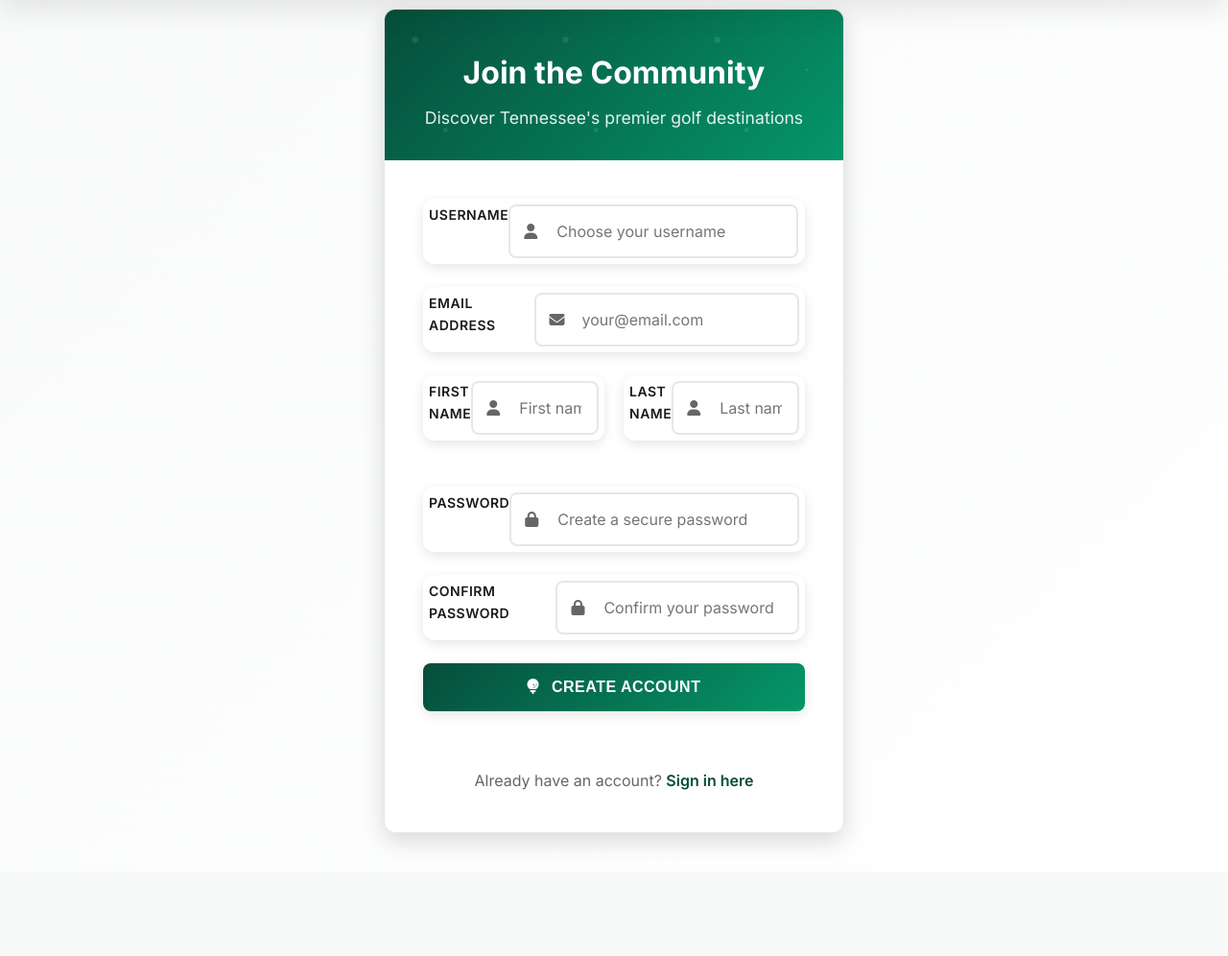
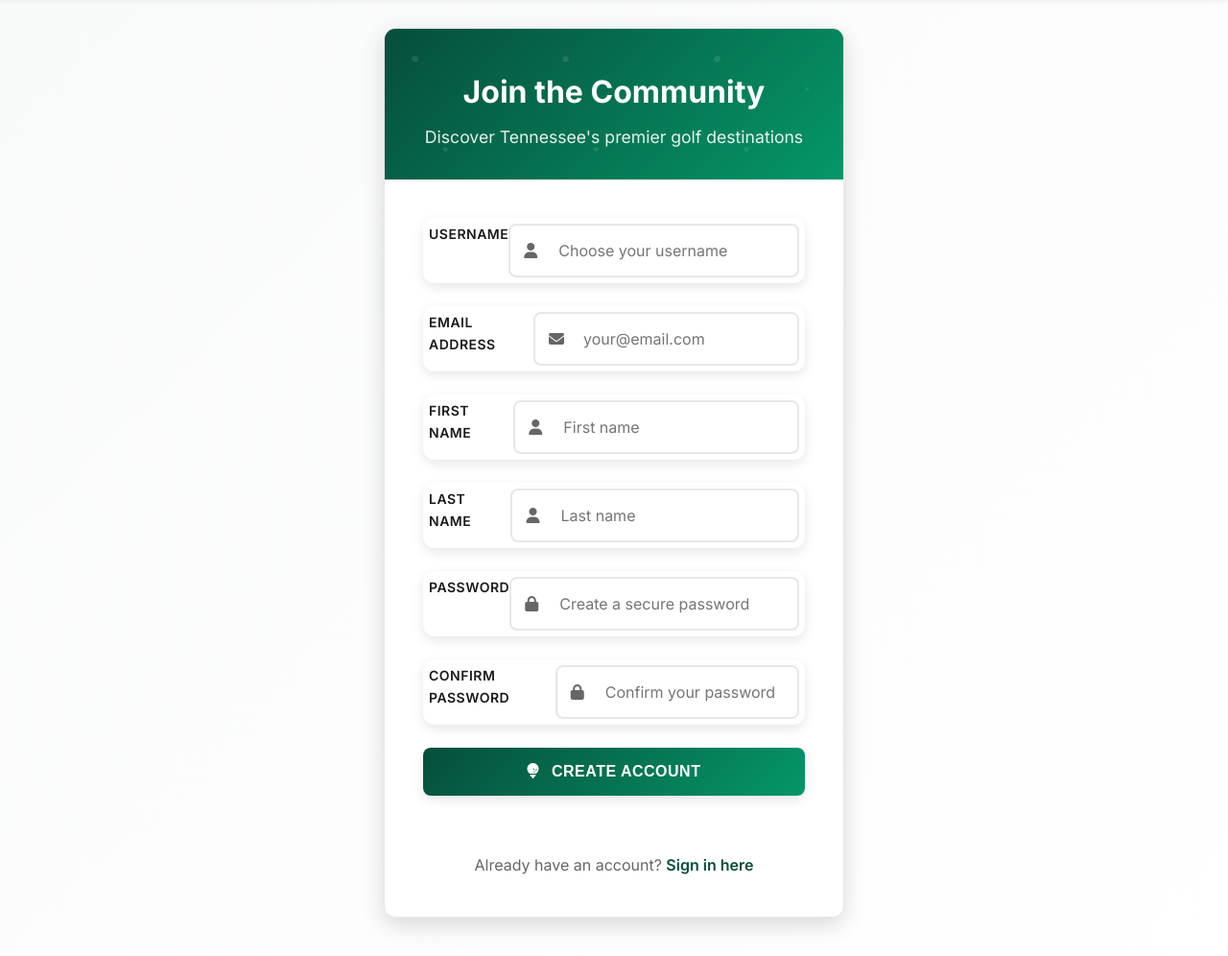
Before and after one commit to xxxentity/tennessee-golf-courses, a PHP site: page /auth/register.php in a window 1280 px wide. Shown: the part 111-1107 px from the top of the page at 96% size. Before the commit the page ends 990 px from the top, so only its background shows below. Run offline with PHP 8.4, Linux system fonts and the light colour scheme.

Commit message:
Fix registration page layout and navbar issues
- Stack all form fields in single column (no two-column layout)
- Increase input height to 56px to prevent placeholder text cutoff
- Fix navbar positioning for proper scroll behavior
- Improve label and input alignment
- Better padding for icon inputs

🤖 Generated with [Claude Code](https://claude.ai/code)

Co-Authored-By: Claude <noreply@anthropic.com>

```diff
--- a/auth/register.php
+++ b/auth/register.php
@@ -13,12 +13,22 @@
             min-height: 100vh;
         }
 
+        .header {
+            position: fixed;
+            top: 40px;
+            left: 0;
+            right: 0;
+            z-index: 1000;
+            background: var(--bg-white);
+            box-shadow: var(--shadow-light);
+        }
+
         .auth-page {
             min-height: 100vh;
             display: flex;
             align-items: center;
             justify-content: center;
-            padding: 120px 20px 40px;
+            padding: 140px 20px 40px;
         }
 
         .auth-container {
@@ -70,10 +80,8 @@
         }
 
         .form-row {
-            display: grid;
-            grid-template-columns: 1fr 1fr;
-            gap: 20px;
-            margin-bottom: 24px;
+            display: block;
+            margin-bottom: 0;
         }
 
         .form-group {
@@ -92,7 +100,7 @@
 
         .form-group input {
             width: 100%;
-            padding: 16px;
+            padding: 18px 16px;
             border: 2px solid var(--border-color);
             border-radius: 8px;
             font-size: 16px;
@@ -101,6 +109,8 @@
             background: var(--bg-white);
             color: var(--text-dark);
             box-sizing: border-box;
+            height: 56px;
+            line-height: 1.4;
         }
 
         .form-group input:focus {
@@ -192,7 +202,8 @@
         }
 
         .form-icon input {
-            padding-left: 48px;
+            padding-left: 50px;
+            padding-right: 16px;
         }
 
         .form-icon input:focus + i {
@@ -217,8 +228,7 @@
             }
 
             .form-row {
-                grid-template-columns: 1fr;
-                gap: 16px;
+                display: block;
             }
 
             .form-group {
```
